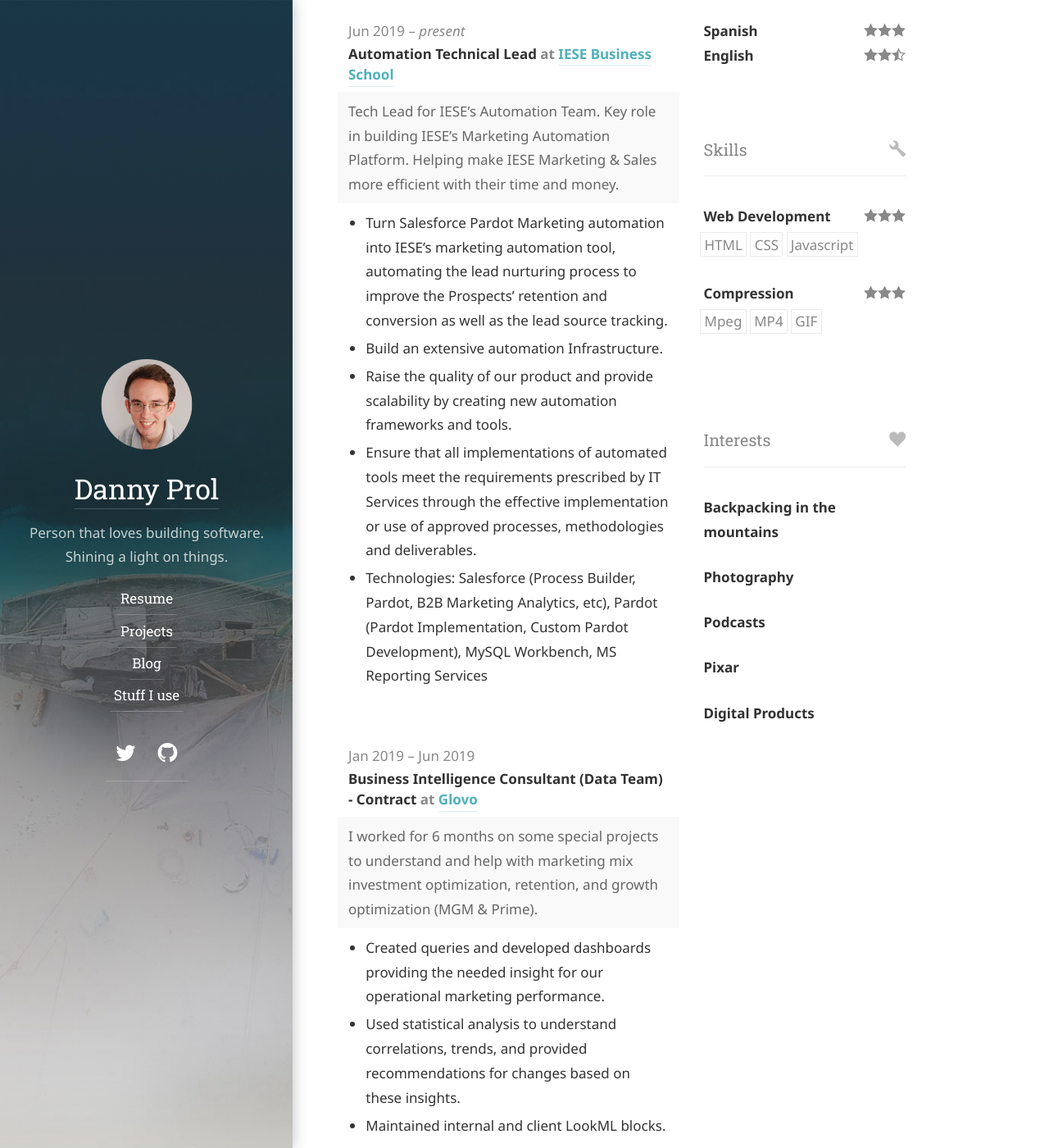
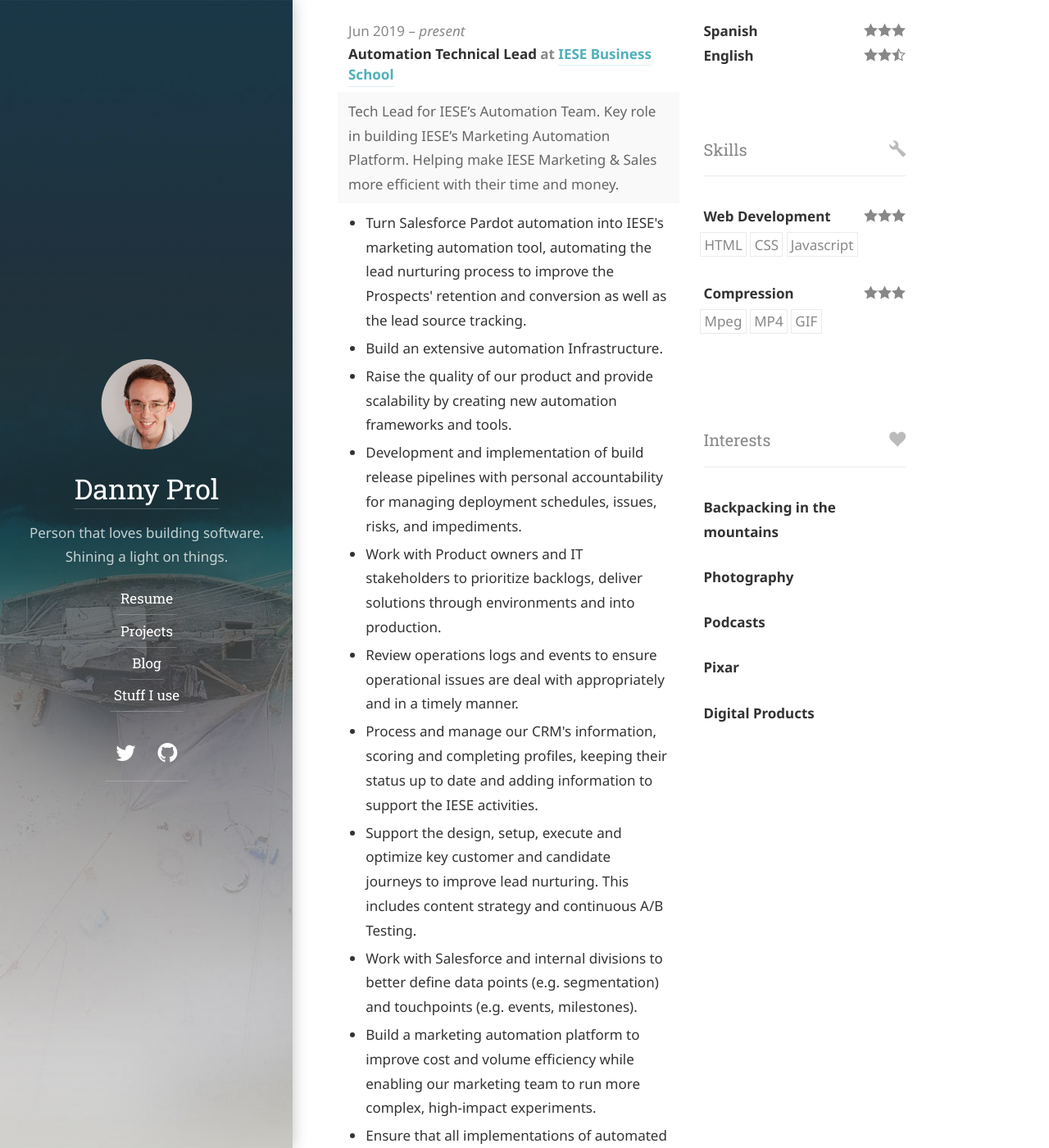
Before and after one commit to dprol/dprol.github.io, a Jekyll site: the page built from resume.md, in a window 1280 px wide and 1400 px high, scrolled down 563 px. Shown: the whole window at 82% size. Built offline with Jekyll 4.4.1, drawn with Linux system fonts in a browser that asks for light colours; some web fonts are replaced; some of the changed text lies outside the part shown.

Commit message:
Update resume.yml

```diff
--- a/_data/resume.yml
+++ b/_data/resume.yml
@@ -29,11 +29,17 @@
     summary: >
       Tech Lead for IESE's Automation Team. Key role in building IESE's Marketing Automation Platform. Helping make IESE Marketing & Sales more efficient with their time and money.
     highlights:
-      - Turn Salesforce Pardot Marketing automation into IESE’s marketing automation tool, automating the lead nurturing process to improve the Prospects’ retention and conversion as well as the lead source tracking.
+      - Turn Salesforce Pardot automation into IESE's marketing automation tool, automating the lead nurturing process to improve the Prospects' retention and conversion as well as the lead source tracking.
       - Build an extensive automation Infrastructure.
       - Raise the quality of our product and provide scalability by creating new automation frameworks and tools.
+      - Development and implementation of build release pipelines with personal accountability for managing deployment schedules, issues, risks, and impediments.
+      - Work with Product owners and IT stakeholders to prioritize backlogs, deliver solutions through environments and into production.
+      - Review operations logs and events to ensure operational issues are deal with appropriately and in a timely manner.
+      - Process and manage our CRM's information, scoring and completing profiles, keeping their status up to date and adding information to support the IESE activities.
+      - Support the design, setup, execute and optimize key customer and candidate journeys to improve lead nurturing. This includes content strategy and continuous A/B Testing.
+      - Work with Salesforce and internal divisions to better define data points (e.g. segmentation) and touchpoints (e.g. events, milestones).
+      - Build a marketing automation platform to improve cost and volume efficiency while enabling our marketing team to run more complex, high-impact experiments.
       - Ensure that all implementations of automated tools meet the requirements prescribed by IT Services through the effective implementation or use of approved processes, methodologies and deliverables.
-      - "Technologies: Salesforce (Process Builder, Pardot, B2B Marketing Analytics, etc), Pardot (Pardot Implementation, Custom Pardot Development), MySQL Workbench, MS Reporting Services"
   - company: "Glovo"
     position: "Business Intelligence Consultant (Data Team) - Contract"
     website: "https://glovoapp.com/"
@@ -46,7 +52,6 @@
       - Used statistical analysis to understand correlations, trends, and provided recommendations for changes based on these insights.
       - Maintained internal and client LookML blocks.
       - Developed and maintained SQL data models for a variety of business cases including web and mobile activity, attribution, and lifetime customer value in Redshift.
-      - "Technologies: Amazon Redshift (Structure/Tables, Sources, ETL), Amazon S3, Amazon Aurora (MySQL), Python 3.6, Luigi, Jenkins, APIs (Braze, mParticle, Google Maps, Adjust, Singular, etc), Looker (developer mode), JSON, CSV, Google Sheets, BI Scripts, DataGrip, Confluence, GitHub"
   - company: "Home Select"
     position: "Business Data Analyst"
     website: "https://www.homeselect.com/"
@@ -56,9 +61,14 @@
       Led analytics for the marketing and operations team. I built the company's data & analytics infrastructure from the ground up and enabled Home Select employees to self serve data.
     highlights:
       - Wrote SQL queries, analyzed data, and generated reports to facilitate decision-making in the operations department. Supported owners answering complex business questions via Tableau/using ad-hoc SQL queries.
+      - Worked alongside our engineering team to improve and evolve our data infrastructure and supplement it with tools that would help teams across the business easily obtain the insights they need.
       - Defined and executed Home Select product analytics strategy. Used data from multiple sources (Woopra, Amplitude, GA, Mixpanel, & other analytics tools) to identify emerging markets, forecast marketing/sales trends and highlight opportunities for new initiatives.
+      - Worked alongside business, operations and leadership teams to develop custom analysis and insights that would supplement strategic decisions.
+      - Supported our pricing and revenue management functions.
+      - Maintained internal and client Power BI blocks.
       - Served as tactical liaison for sales, engineering, and operations to provide the most accurate and relevant information to help drive meaningful business decisions.
-      - "Tools utilized: PowerBI, Stitch, Google BigQuery, Amplitude, MySQL, SendGrid (transactional and marketing emails), Zapier"
+      - Designed internal company dashboard and core metrics for success.
+      - Cared deeply about data quality and empowering employees to leverage data to help them succeed in their careers and help Home Select grow and succeed.
   - company: "Cabify"
     position: "CRM Developer"
     website: "https://cabify.com/"
@@ -68,8 +78,11 @@
       I worked on the Global Marketing Team at Cabify, focused on building highly personalized yet automated cross channel (email, mobile, web) customer journeys. Designed and architected CRM solutions.
     highlights:
       - Created multi-step cross channel lead generation & ongoing nurturing customer journeys.
+      - Identified opportunities to optimize existing campaigns as well developed reusable workflows templates, segments, filters, dynamic rules.
+      - Ensured the results were promptly available for multichannel campaigns across all markets.
+      - Built reports/dashboards in Spreadsheets to report on campaign performance and provide guidance for segment as well as content optimization.
       - Supported local, regional and international CRM projects.
-      - "Tools utilized: HTML, CSS, Braze, Customer Journeys, CRM-campaigns (Email, SMS, Mobile Push…)"
+      - Developed, tested, deployed and maintained automations, workflows and internal applications for Zendesk, a customer support system used by Cabify.
   - company: "Platzi"
     position: "Technical Product Marketing"
     website: "https://platzi.com/"
@@ -80,8 +93,11 @@
     highlights:
       - Monitored day-to-day results for all paid media programs, and made changes required to hit campaign targets.
       - Owned the optimization and management of paid search program across Google, including structure & targeting improvements, search query mining, keyword expansion, landing page testing and improvement of bid management processes.
-      - Worked with marketing colleagues to design, write, and build new campaign assets such as ad creative and landing pages
-      - "Tools utilized: Segment, Woopra, Facebook Ads, Facebook Analytics, Google Analytics, Google Tag Manager, Google Ads, AdRoll"
+      - Created reporting to explain campaign performance internally.
+      - Worked with marketing colleagues to design, write, and build new campaign assets such as ad creative and landing pages.
+      - Developed and executed PPC, display, remarketing and other paid media campaigns.
+      - Managed 3rd party agency resources/relationships.
+      - Positioned both existing and new courses to best match the needs and desires of prospective students.
   - company: "Mention"
     position: "Growth Intern"
     website: "https://mention.com/en/"
@@ -90,9 +106,11 @@
     summary: >
       Summer intern on the Growth team. Intern for Guillaume Cabane (former VP of Growth at Segment & VP of Growth at Drift).
     highlights:
-      - Managed the creation and execution of promotional and lifecycle email marketing to customers
+      - Managed the creation and execution of promotional and lifecycle email marketing to customers.
       - Produced, reviewed, and scheduled all emails in Customer.io
-      - Analyzed email data (e.g., open rates, click-through rates, conversion) and developed insights/recommendations to share with internal stakeholders for ongoing optimization
+      - Analyzed email data (e.g., open rates, click-through rates, conversion) and developed insights/recommendations to share with internal stakeholders for ongoing optimization.
+      - Ensured accuracy, quality, and brand consistency in email communications.
+      - Worked on performance marketing, customer acquisition and engagement.
 volunteer:
   - organization: "PSE-Pour un Sourire d'Enfant"
     position: "Volunteer"
```
